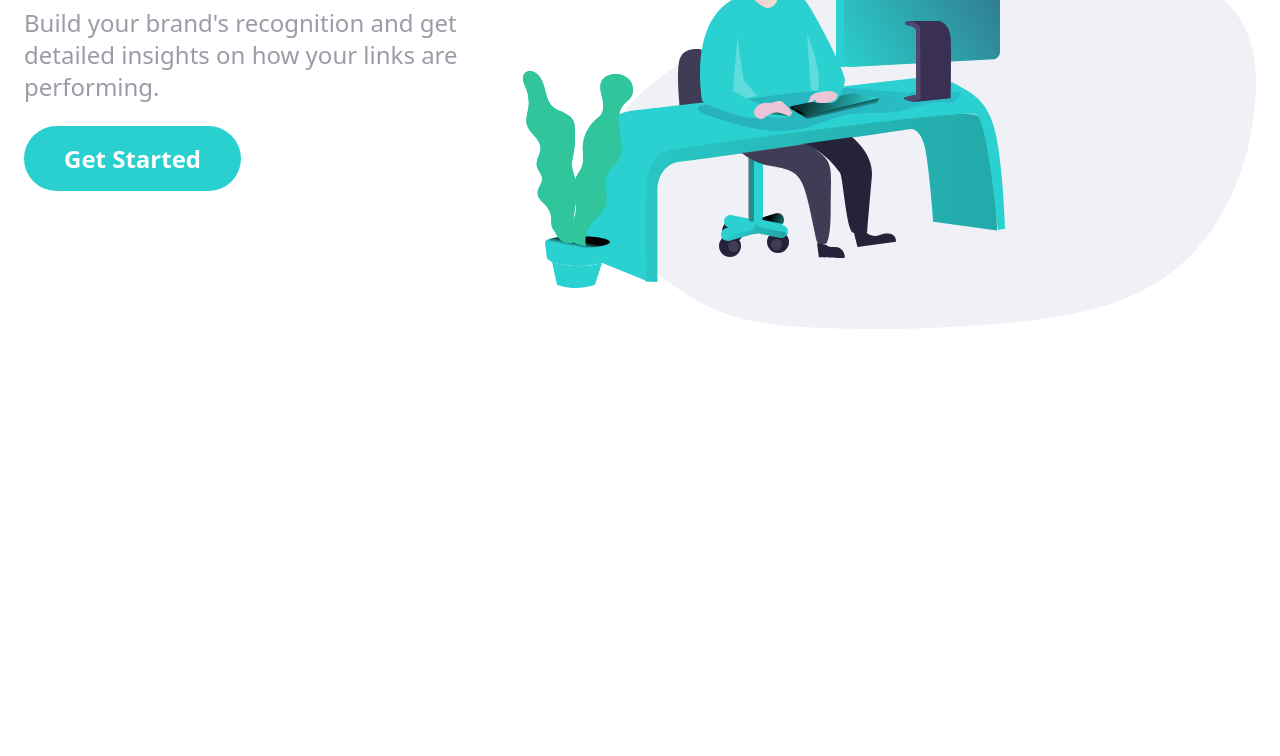
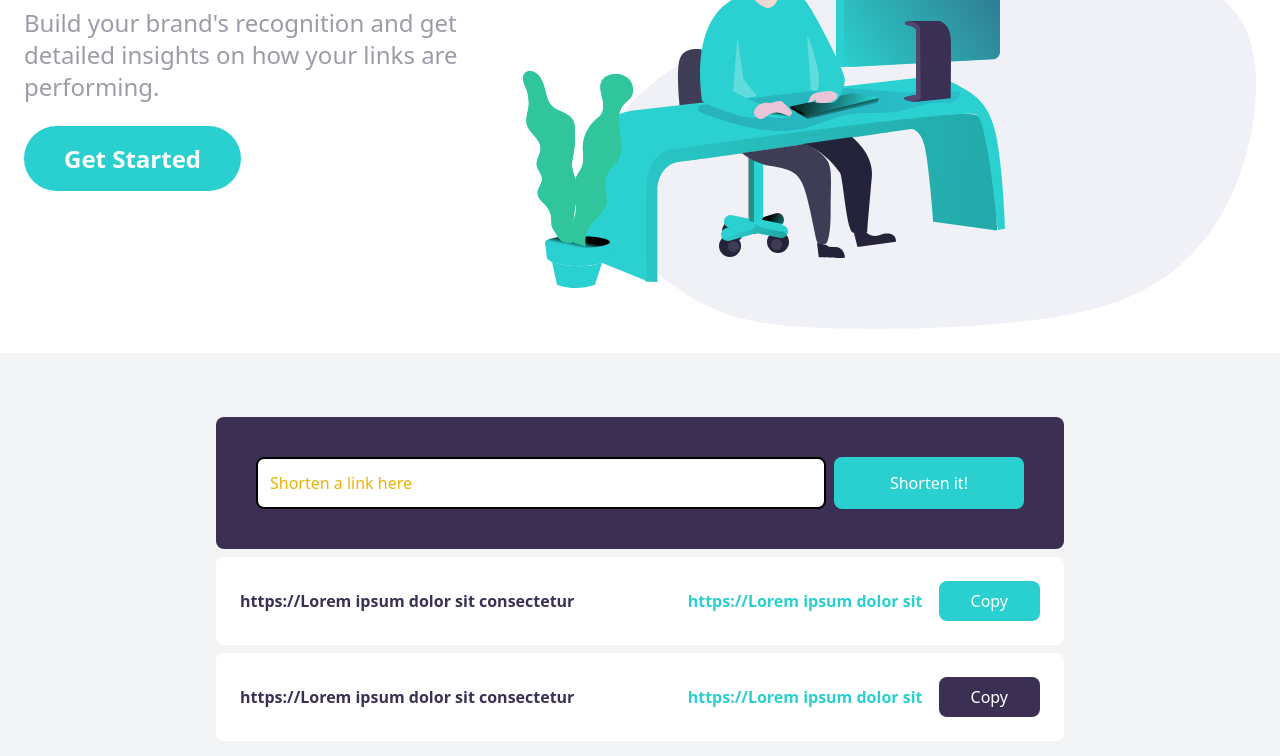
Before and after one commit to Fr-heidarian/LandingPage__Tailwind, a website: page src/index.html in a window 1280 px wide. Shown: the part 282-1038 px from the top of the page. Before the commit the page ends 800 px from the top, so only its background shows below. Drawn offline with Linux system fonts and the light colour scheme.

Commit message:
add shorten section

```diff
--- a/src/index.html
+++ b/src/index.html
@@ -9,6 +9,7 @@
 </head>
 
 <body>
+
     <nav class="container mx-auto p-6">
         <img src="./images/logo.svg" alt="shortly logo" />
         <div class="flex items-center justify-between text-gray">
@@ -27,7 +28,6 @@
     </nav>
 
     <section id="hero">
-
         <div class="container mx-auto flex p-6">
             <!-- Left Headings -->
             <div class="flex flex-col gap-y-10">
@@ -35,14 +35,41 @@
                 <p class="text-left text-2xl text-gray">Build your brand's recognition and get detailed insights on how
                     your
                     links are performing.</p>
-                <div><a href="#" class="text-white bg-cyan text-2xl px-10 py-4 rounded-full hover:opacity-70 font-bold">Get Started</a>
+                <div><a href="#"
+                        class="text-white bg-cyan text-2xl px-10 py-4 rounded-full hover:opacity-70 font-bold">Get
+                        Started</a>
                 </div>
             </div>
             <!-- Hero Image -->
             <img src="./images/illustration-working.svg" alt="hero image">
         </div>
+    </section>
+
+    <section id="shorten" class="bg-lightGray">
+        <div class="mx-auto p-6 max-w-4xl space-y-2">
+            <form class="mt-10 flex gap-x-2 w-full bg-darkViolet rounded-lg p-10">
+                <input type="text" placeholder="Shorten a link here"
+                    class="basis-3/4 rounded-lg border-2 p-3 placeholder-yellow-500 focus:outline-none" />
+                <button class="basis-1/4 rounded-lg bg-cyan p-3 text-white">Shorten it!</button>
+            </form>
+            <div class="flex w-full items-center justify-between p-6 rounded-lg bg-white">
+                <p class="font-bold text-darkViolet">https://Lorem ipsum dolor sit consectetur </p>
+                <div class="flex items-center justify-end space-x-4">
+                    <div class="font-bold text-cyan">https://Lorem ipsum dolor sit</div>
+                    <button class="basis-1/4 rounded-lg bg-cyan py-2 px-8 text-white">Copy</button>
+                </div>
+            </div>
+            <div class="flex w-full items-center justify-between p-6 rounded-lg bg-white">
+                <p class="font-bold text-darkViolet">https://Lorem ipsum dolor sit consectetur</p>
+                <div class="flex items-center justify-end space-x-4">
+                    <div class="font-bold text-cyan">https://Lorem ipsum dolor sit</div>
+                    <button class="basis-1/4 rounded-lg bg-darkViolet py-2 px-8 text-white">Copy</button>
+                </div>
+            </div>
+        </div>
 
     </section>
+
 </body>
 
 </html>
--- a/tailwind.config.js
+++ b/tailwind.config.js
@@ -5,7 +5,9 @@ module.exports = {
     extend: {
       colors: {
         gray: "#9e9aa7",
+        lightGray: "#F3f4f6",
         cyan: "#2acfcf",
+        darkViolet: "#3b3054",
       },
     },
   },
```
Also changed, not shown: src/output.css.
